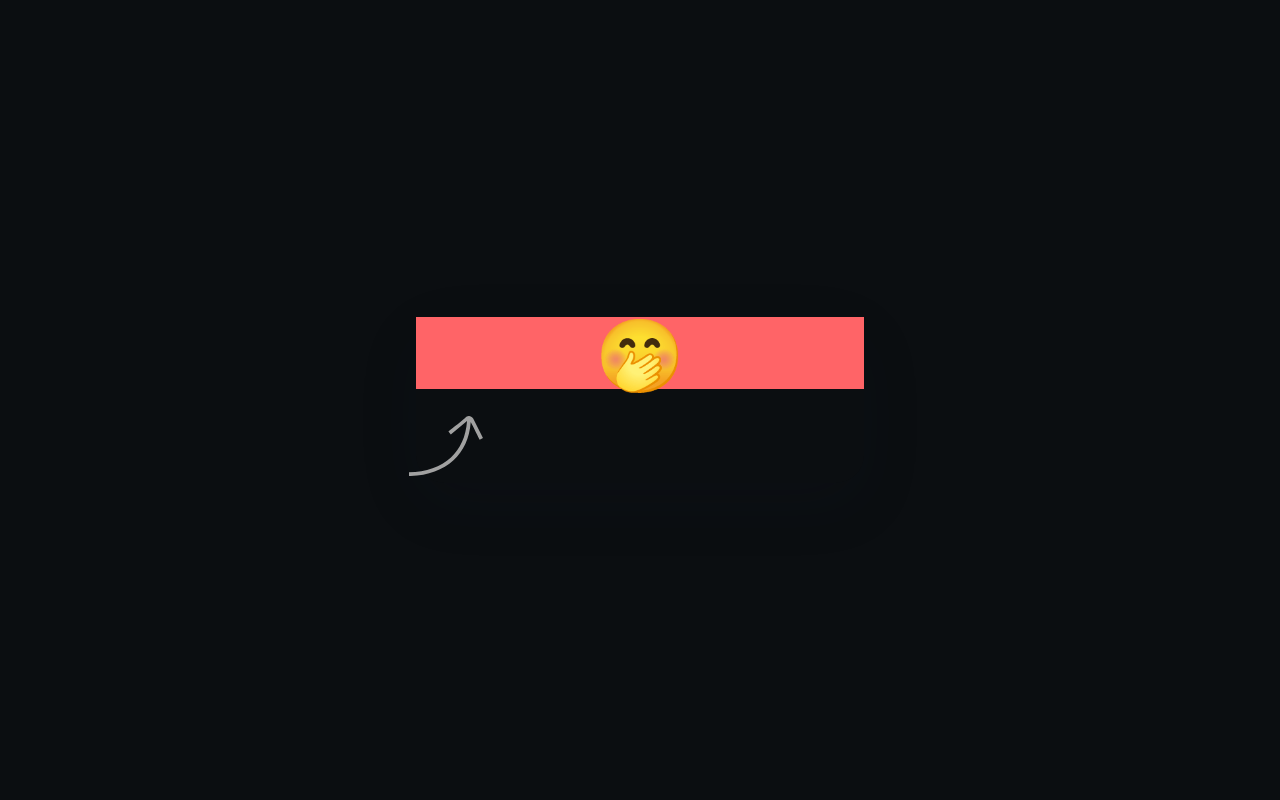
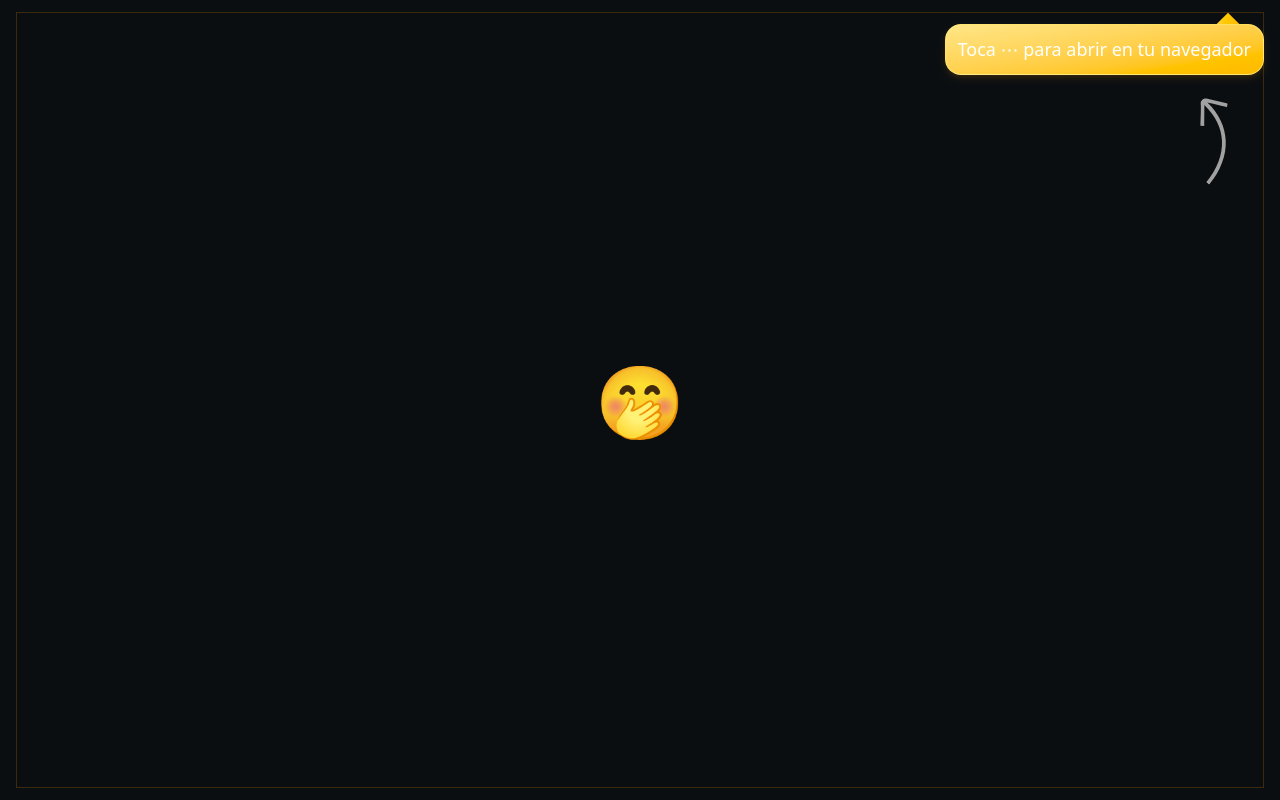
Before and after one commit to kevin344k/jj-react-web, a React (Vite) app: page /open-in-browser in a window 1280 px wide. Built offline with nearby package versions, Linux system fonts and the light colour scheme.

Commit message:
se añade una view paar tiktok

```diff
--- a/src/views/TikTokBrowserNotice.jsx
+++ b/src/views/TikTokBrowserNotice.jsx
@@ -2,20 +2,31 @@ import React from "react";
 
 export default function TikTokBrowserNotice() {
   return (
-    <div className="min-h-screen bg-[#0B0E11] px-4 py-10 flex items-center justify-center">
-      <div className="w-full max-w-md rounded-[28px] shadow-[0_20px_60px_rgba(15,23,42,0.12)]">
-        <div className="mb-5 flex justify-center w-full h-full bg-red-400 text-7xl"> 🤭 </div>
+    <div className="h-screen bg-[#0B0E11] px-4 py-3 flex flex-col ">
 
-<div className="text-neutral-400 rotate-270 w-15">
-    <svg xmlns="http://www.w3.org/2000/svg" shape-rendering="geometricPrecision" text-rendering="geometricPrecision" image-rendering="optimizeQuality"    fill="currentColor" viewBox="0 0 415 512.572"><path fill-rule="nonzero" d="M308.051 272.977c29.655 36.014 70.851 93.178 101.838 124.165 4.628 7.711 6.07 16.394 4.501 24.453-1.608 8.3-6.324 15.885-13.944 21.102l-2.6 1.589-134.967 68.286-11.747-23.296c12.434-6.292 93.431-46.069 123.485-61.863-113.327-8.43-202.581-50.997-265.629-119.244C39.366 232.813 2.091 126.414 0 .411L26.047 0c1.984 119.466 36.915 219.904 102.141 290.502 59.271 64.156 143.951 103.929 252.058 111.185L287.925 289.53l20.126-16.553z"/></svg>
-</div>
+
+        <div className="relative flex justify-end items-end ">
+          <div className="absolute z-10 top-3 rounded-2xl border border-yellow-200/70 bg-gradient-to-br from-amber-200 to-amber-400 shadow-md shadow-yellow-700/20 p-3 shadow-[0_22px_50px_rgba(251,191,36,0.35)]">
+            <p className="text-lg font-black leading-snug text-white font-medium">
+              Toca <span className="text-white">⋯</span> para abrir en tu
+              navegador
+            </p>
+          </div>
+          <div className="absolute z-2 right-7 top-1 h-4 w-4 rotate-45 bg-gradient-to-bl from-amber-400 to-amber-300 shadow-yellow-700/20" />
+        </div>
+        <div className="absolute top-25 right-10 rotate-220 text-neutral-400 w-15">
+            <svg xmlns="http://www.w3.org/2000/svg" shape-rendering="geometricPrecision" text-rendering="geometricPrecision" image-rendering="optimizeQuality"    fill="currentColor" viewBox="0 0 415 512.572"><path fill-rule="nonzero" d="M308.051 272.977c29.655 36.014 70.851 93.178 101.838 124.165 4.628 7.711 6.07 16.394 4.501 24.453-1.608 8.3-6.324 15.885-13.944 21.102l-2.6 1.589-134.967 68.286-11.747-23.296c12.434-6.292 93.431-46.069 123.485-61.863-113.327-8.43-202.581-50.997-265.629-119.244C39.366 232.813 2.091 126.414 0 .411L26.047 0c1.984 119.466 36.915 219.904 102.141 290.502 59.271 64.156 143.951 103.929 252.058 111.185L287.925 289.53l20.126-16.553z"/></svg>
+        </div>
+
+
+     <div className="flex h-full  items-center justify-center border border-amber-500/20">
+          <span className="text-7xl">🤭</span>
+        </div>
 
 
 
 
 
-
-      </div>
     </div>
   );
 }
```
